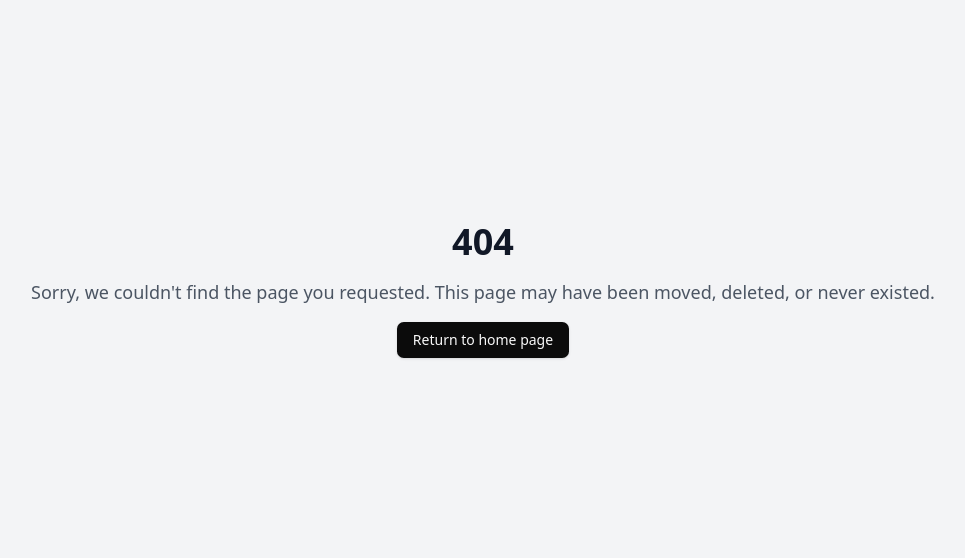
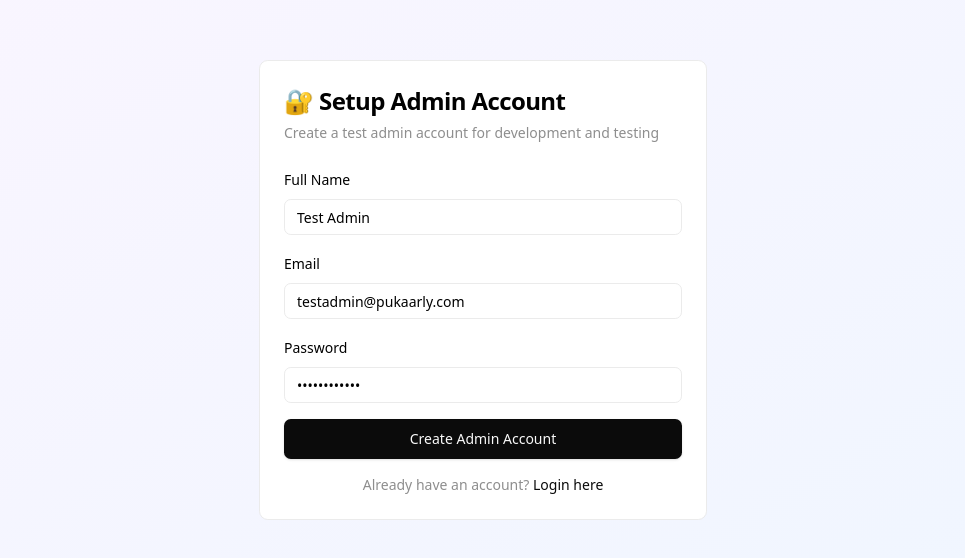
Before and after one commit to Posyacorp/sg-6cd42f55-fa65-489a-9389-7b597027e056-1771946699, a Next.js app: page /admin/setup-admin in a window 1280 px wide. Before the commit this address had no page. Shown: the part 110-668 px from the top of the page, without its empty margins (157-1122 px from the left). Built offline with nearby package versions, Linux system fonts and the light colour scheme; no server answers.

Commit message:
feat(admin): Create one-time setup page for admin accounts

```diff
--- a/src/integrations/supabase/database.types.ts
+++ b/src/integrations/supabase/database.types.ts
@@ -1,4 +1,4 @@
-/* eslint-disable @typescript-eslint/no-empty-object-type */
+
 export type Json =
   | string
   | number
--- a/src/integrations/supabase/types.ts
+++ b/src/integrations/supabase/types.ts
@@ -1,6 +1,6 @@
 // This file is automatically generated. Do not edit it directly.
 // Types are generated from the Supabase database schema using the Supabase CLI.
-/* eslint-disable @typescript-eslint/no-empty-object-type */
+
 
 import type { Database as DB } from './database.types';
 
@@ -12,4 +12,4 @@ export type Enums<T extends keyof Database['public']['Enums']> = Database['publi
 export type Functions<T extends keyof Database['public']['Functions']> = Database['public']['Functions'][T];
 
 // Project reference: huqggkecjjktmlcfuxri
-// Last updated: 2026-02-25T12:40:22.956260
+// Last updated: 2026-02-25T12:47:26.673437
--- /dev/null
+++ b/src/pages/admin/setup-admin.tsx
@@ -0,0 +1,161 @@
+import { useState } from "react";
+import { useRouter } from "next/router";
+import { Button } from "@/components/ui/button";
+import { Input } from "@/components/ui/input";
+import { Card, CardContent, CardDescription, CardHeader, CardTitle } from "@/components/ui/card";
+import { supabase } from "@/integrations/supabase/client";
+import { Alert, AlertDescription } from "@/components/ui/alert";
+
+export default function SetupAdminPage() {
+  const router = useRouter();
+  const [email, setEmail] = useState("testadmin@pukaarly.com");
+  const [password, setPassword] = useState("Admin123456!");
+  const [fullName, setFullName] = useState("Test Admin");
+  const [loading, setLoading] = useState(false);
+  const [message, setMessage] = useState<{ type: 'success' | 'error', text: string } | null>(null);
+
+  const createAdminAccount = async () => {
+    setLoading(true);
+    setMessage(null);
+
+    try {
+      // Step 1: Create auth user
+      const { data: authData, error: authError } = await supabase.auth.signUp({
+        email,
+        password,
+        options: {
+          data: {
+            full_name: fullName,
+            role: 'admin'
+          }
+        }
+      });
+
+      if (authError) {
+        setMessage({ type: 'error', text: `Auth Error: ${authError.message}` });
+        setLoading(false);
+        return;
+      }
+
+      if (!authData.user) {
+        setMessage({ type: 'error', text: 'Failed to create user' });
+        setLoading(false);
+        return;
+      }
+
+      // Step 2: Update profile to admin role
+      const { error: profileError } = await supabase
+        .from('profiles')
+        .update({
+          role: 'admin',
+          full_name: fullName
+        })
+        .eq('id', authData.user.id);
+
+      if (profileError) {
+        setMessage({ type: 'error', text: `Profile Error: ${profileError.message}` });
+        setLoading(false);
+        return;
+      }
+
+      // Step 3: Initialize wallet
+      const { error: walletError } = await supabase
+        .from('wallets')
+        .insert({
+          user_id: authData.user.id,
+          coins_balance: 10000,
+          beans_balance: 0,
+          tokens_balance: 0
+        });
+
+      if (walletError) {
+        console.error('Wallet creation error:', walletError);
+      }
+
+      setMessage({
+        type: 'success',
+        text: `✅ Admin account created successfully!\n\nEmail: ${email}\nPassword: ${password}\n\nRedirecting to login...`
+      });
+
+      setTimeout(() => {
+        router.push('/auth/login');
+      }, 3000);
+
+    } catch (error: any) {
+      setMessage({ type: 'error', text: `Unexpected error: ${error.message}` });
+    } finally {
+      setLoading(false);
+    }
+  };
+
+  return (
+    <div className="min-h-screen flex items-center justify-center bg-gradient-to-br from-purple-50 to-blue-50 p-4">
+      <Card className="w-full max-w-md">
+        <CardHeader>
+          <CardTitle className="text-2xl">🔐 Setup Admin Account</CardTitle>
+          <CardDescription>
+            Create a test admin account for development and testing
+          </CardDescription>
+        </CardHeader>
+        <CardContent className="space-y-4">
+          <div className="space-y-2">
+            <label className="text-sm font-medium">Full Name</label>
+            <Input
+              value={fullName}
+              onChange={(e) => setFullName(e.target.value)}
+              placeholder="Test Admin"
+            />
+          </div>
+
+          <div className="space-y-2">
+            <label className="text-sm font-medium">Email</label>
+            <Input
+              type="email"
+              value={email}
+              onChange={(e) => setEmail(e.target.value)}
+              placeholder="testadmin@pukaarly.com"
+            />
+          </div>
+
+          <div className="space-y-2">
+            <label className="text-sm font-medium">Password</label>
+            <Input
+              type="password"
+              value={password}
+              onChange={(e) => setPassword(e.target.value)}
+              placeholder="Admin123456!"
+            />
+          </div>
+
+          {message && (
+            <Alert variant={message.type === 'error' ? 'destructive' : 'default'}>
+              <AlertDescription className="whitespace-pre-line">
+                {message.text}
+              </AlertDescription>
+            </Alert>
+          )}
+
+          <Button
+            onClick={createAdminAccount}
+            disabled={loading}
+            className="w-full"
+            size="lg"
+          >
+            {loading ? "Creating Admin Account..." : "Create Admin Account"}
+          </Button>
+
+          <div className="text-sm text-muted-foreground text-center">
+            Already have an account?{" "}
+            <Button
+              variant="link"
+              className="p-0 h-auto"
+              onClick={() => router.push('/auth/login')}
+            >
+              Login here
+            </Button>
+          </div>
+        </CardContent>
+      </Card>
+    </div>
+  );
+}
```
